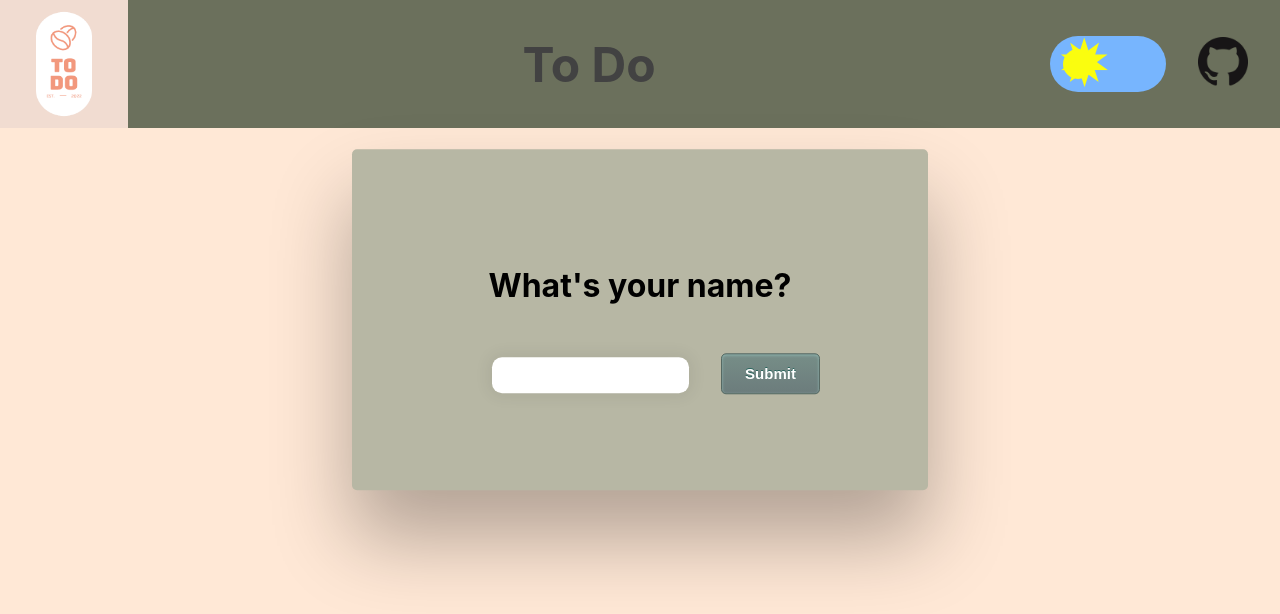
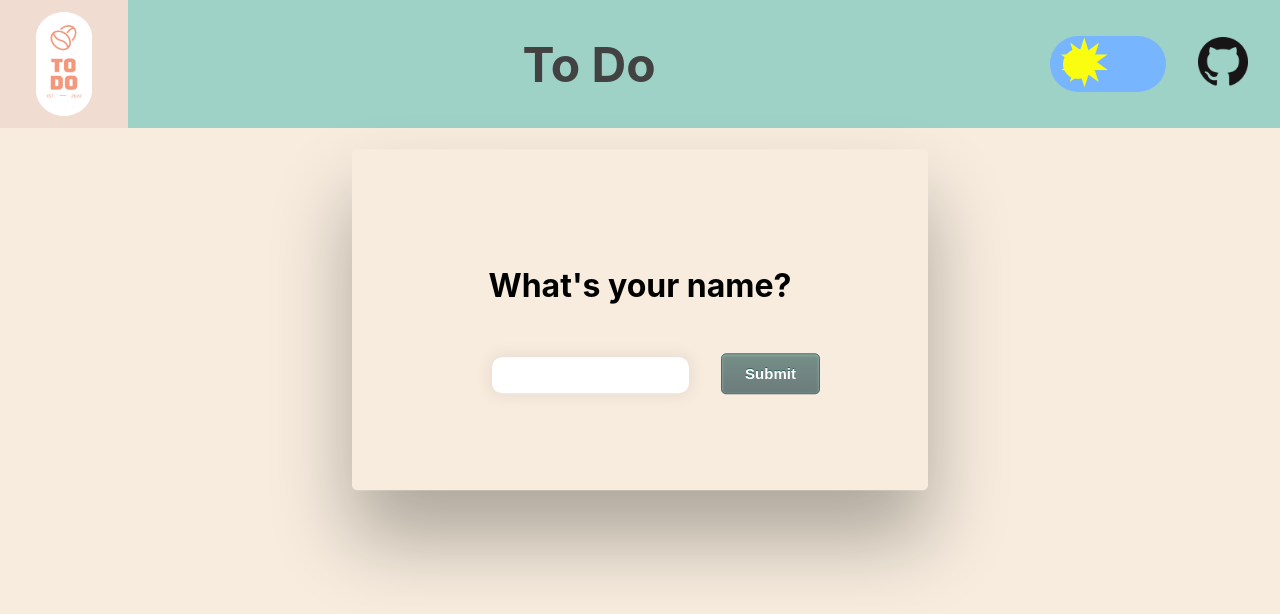
Before and after one commit to BatuhanUlucay/popupsmart_todo, a React (Create React App) app: page / in a window 1280 px wide. Shown: the top 614 px of the page. Built offline with nearby package versions, Linux system fonts and the light colour scheme.

Commit message:
light mode color palette is changed.

```diff
--- a/src/index.css
+++ b/src/index.css
@@ -1,9 +1,9 @@
 :root {
-  --primary-color: #b7b7a4;
-  --secondary-color: #cb997e;
+  --primary-color: #F7ECDE;
+  --secondary-color: #E9DAC1;
   --font-color: #424242;
-  --bg-color: #ffe8d6;
-  --header-color: #6b705c;
+  --bg-color: #F7ECDE;
+  --header-color: #9ED2C6;
 }
 
 [data-theme="dark"] {
```
